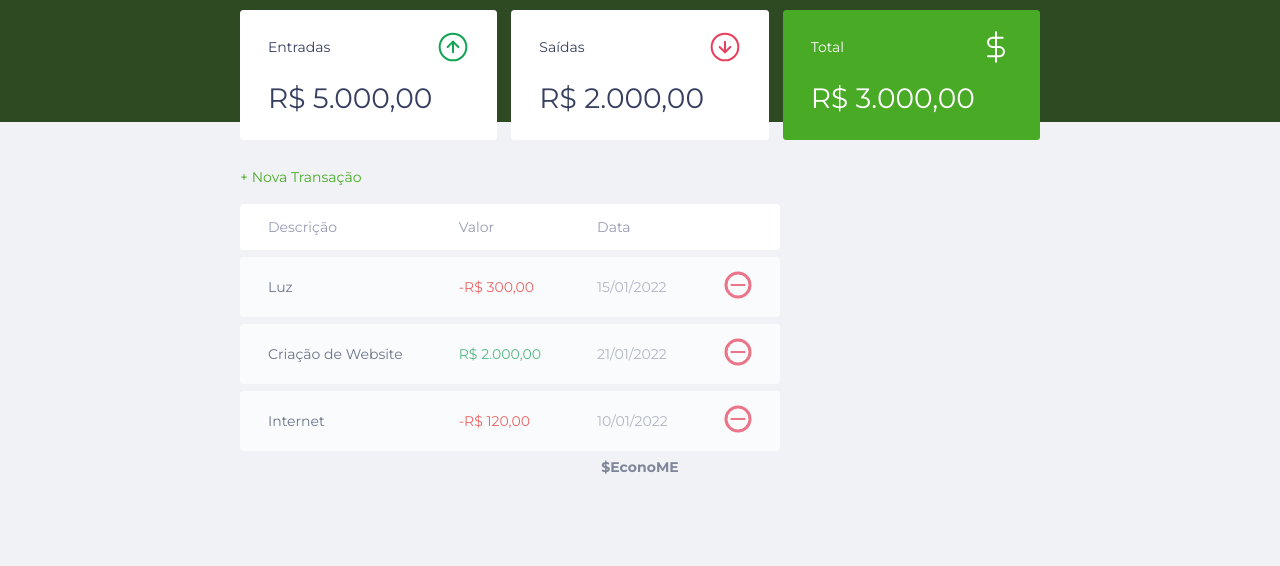
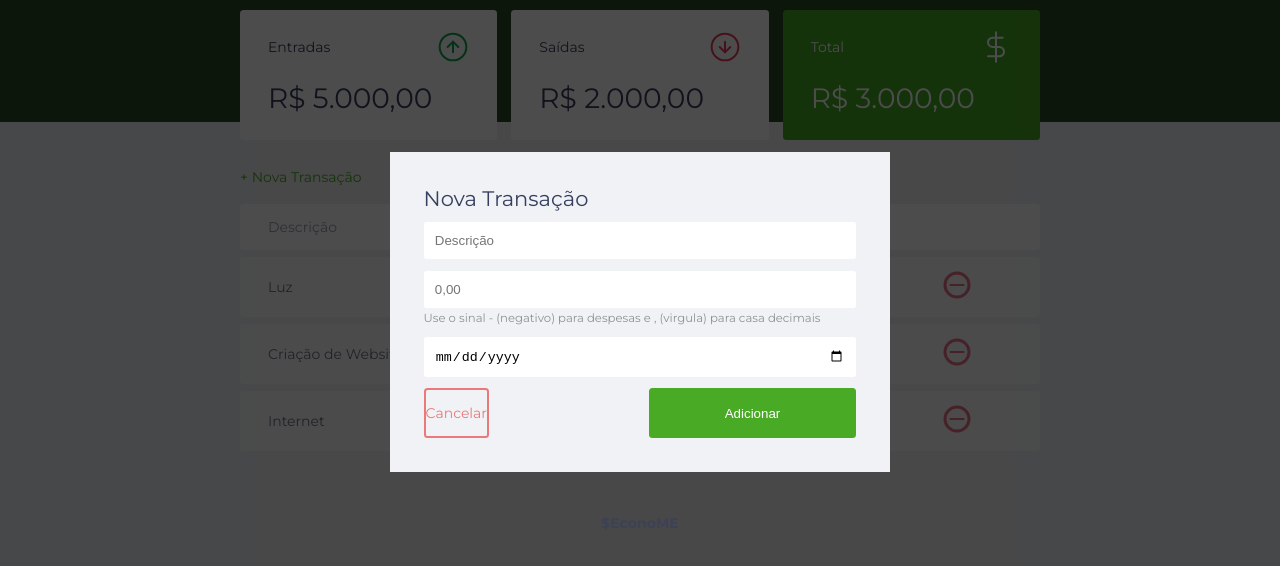
Before and after one commit to OliveiraGusta/EconoME, a plain HTML site: page index.html in a window 1280 px wide. Shown: the part 88-654 px from the top of the page. Drawn offline with Linux system fonts and the light colour scheme.

Commit message:
Start Buttons and modal

```diff
--- a/index.html
+++ b/index.html
@@ -104,6 +104,57 @@
     </main>
 
 
+    <div class="modal-overlay active">
+        <div class="modal">
+            <div id="form">
+                <h2>Nova Transação</h2>
+                <form action="">
+                    <div class="input-group">
+                        <label
+                        class="sr-only"
+                        for="description">Descrição</label>
+                        <input
+                        type="text"
+                        id="description"
+                        name="description" placeholder="Descrição"/>
+                    </div>
+
+                    <div class="input-group">
+                        <label
+                        class="sr-only"
+                        for="amount">Valor</label>
+                        <input
+                        type="number"
+                        step="0.01"
+                        id="amount"
+                        name="amount"
+                        placeholder="0,00"/>
+                        <small class="help">
+                            Use o sinal - (negativo) para despesas e , (virgula) para casa decimais</small>
+                    </div>
+
+                    <div class="input-group">
+                        <label
+                        class="sr-only"
+                        for="date">Data</label>
+                        <input
+                        type="date"
+                        id="date"
+                        name="date"
+                        placeholder="dd /mm / aaaa"/>
+                    </div>
+
+                    <div class="input-group actions">
+                        <a href="#" class="button cancel"> Cancelar </a>
+                        <button>Adicionar </button>
+
+                    </div>
+
+                </form>
+            </div>
+        </div>
+    </div>
+
     <footer>
         <p> $Econo<b>ME</b></p>
     </footer>
--- a/style.css
+++ b/style.css
@@ -1,6 +1,9 @@
 /* Global ................*/
  :root {
- --dark-blue:#363f5f;
+    --dark-blue:#363f5f;
+    --green: #49AA26;
+    --light-green: #3dd705;
+    --red: #e92929;
 }
 *{
     margin: 0;
@@ -43,16 +46,54 @@ h2{
 
 /* Links and Buttons ................*/
 a{
-    color: #49aa26;
+    color: var(--green);
     text-decoration: none;
 }
+
 a::hover{
-   color: #3dd705;
+   color: var(--light-green);
 }
 
+button{
+    width: 100%;
+    height: 50px;
+
+    border: none;
+
+    color:white;
+    background: var(--green);
+
+    padding: 0;
+
+    border-radius: 0.25rem;
+
+    cursor: pointer;
+}
+
+
+button:hover{
+    background: var(--light-green);
+
+}
 .botton.new{
     display: inline-block;
     margin-bottom: .8rem;
+}
+
+.button.cancel{
+    color: var(--red);
+    border: 2px var(--red) solid;
+    border-radius: 0.25rem;
+
+    height: 50px;
+
+    display:flex;
+    align-items: center;
+    justify-content: center;
+    opacity: 0.6;
+}
+.button.cancel:hover{
+    opacity:1;
 }
 
 
@@ -105,19 +146,23 @@ header{
     margin-top: 1rem;
 }
 .card.total{
-    background: #49aa26;
+    background: var(--green);
     color:#fff;
 }
 
 
 /* Table ................*/
+#transaction{
+    display: block;
+    overflow-x: auto;
+}
 #data-table{
-    display: block;
+
     width: 100%;
     border-spacing: 0 0.5rem;
     color: #969cb3;
 
-    overflow-x: auto;
+
 }
 table thead tr th:first-child,
 table tbody tr td:first-child{
@@ -156,16 +201,86 @@ td.income{
     color: #12a454;
 }
 td.expense{
-    color: #e92929;
+    color: var(--red);
 }
 
 
+/* Modal ................*/
+
+.modal-overlay{
+    width: 100%;
+    height: 100%;
+
+    background-color: rgba(0, 0, 0, 0.7);
+
+    position: fixed;
+    top: 0;
+
+    display:flex;
+    align-items: center;
+    justify-content: center;
+
+    opacity: 0;
+    visibility: hidden;
+}
+
+.modal-overlay.active{
+    opacity:1;
+    visibility: visible;
+}
+
+.modal{
+    background: #f0f2f5;
+    padding: 2.4rem;
+    width: 90%;
+    max-width: 500px;
+
+
+}
+/* Forma ................*/
+#form{
+    max-width: 500px;
+
+}
+
+#form h2{
+    margin-top: 0;
+}
+
+input{
+    border: none;
+    border-radius: 0.2rem;
+
+    padding: 0.8rem;
+
+    width: 100%;
+}
+
+.input-group{
+    margin-top: 0.8rem;
+}
+
+.input-group small{
+   opacity: 0.4;
+}
+
+.input-group.actions{
+    display: flex;
+    justify-content: space-between;
+    align-items: center ;
+}
+
+.input-group.actions .botton,
+.input-group.actions button{
+    width: 48%;
+
+}
+
 
 /* Footer ................*/
-
 footer{
     text-align: center;
-    paddind: 4rem 0 2rem;
+    padding: 4rem 0 2rem;
     font-weight: bold;
     color: var(--dark-blue);
     opacity: 0.6;
```
Lines whose indentation alone changed are shown as unchanged.
